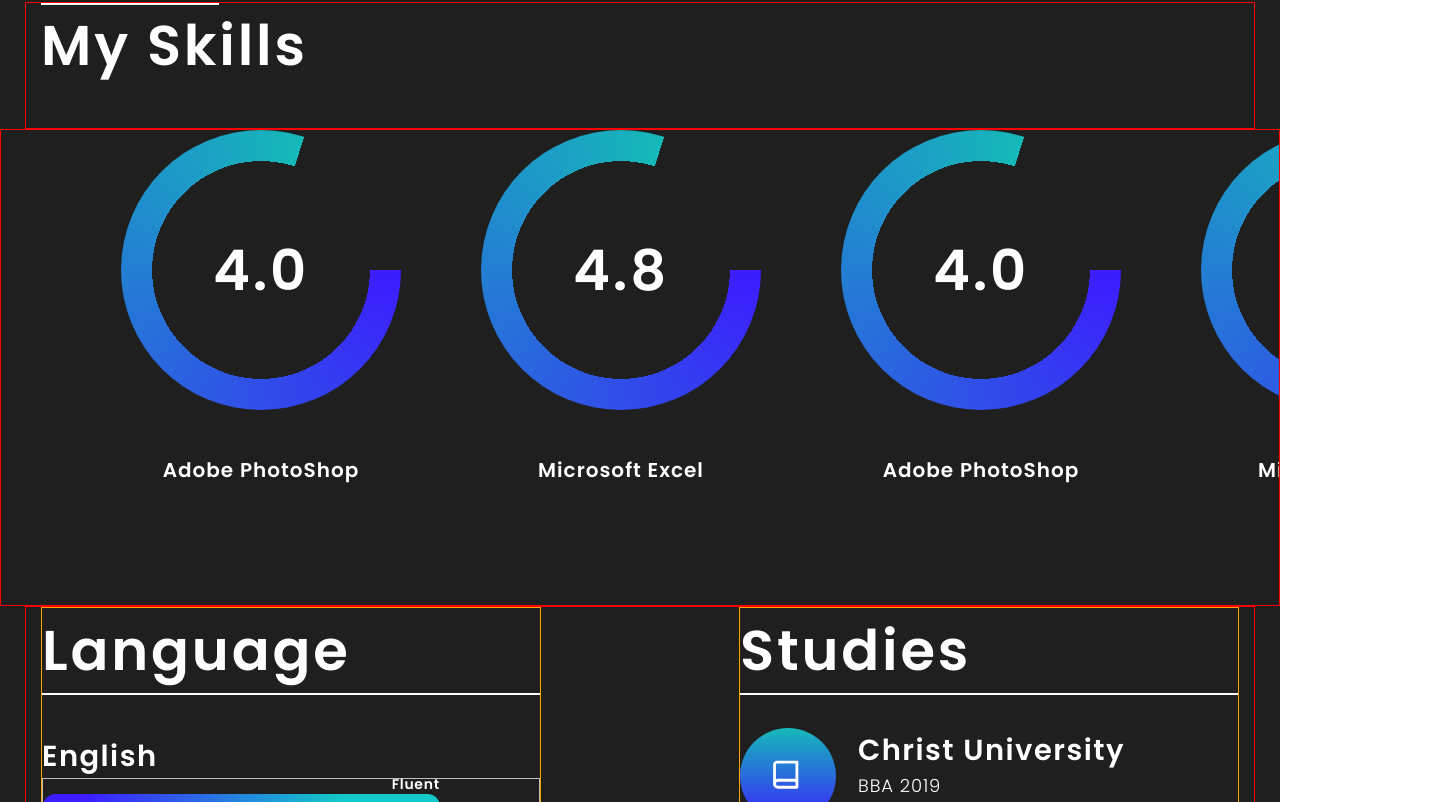
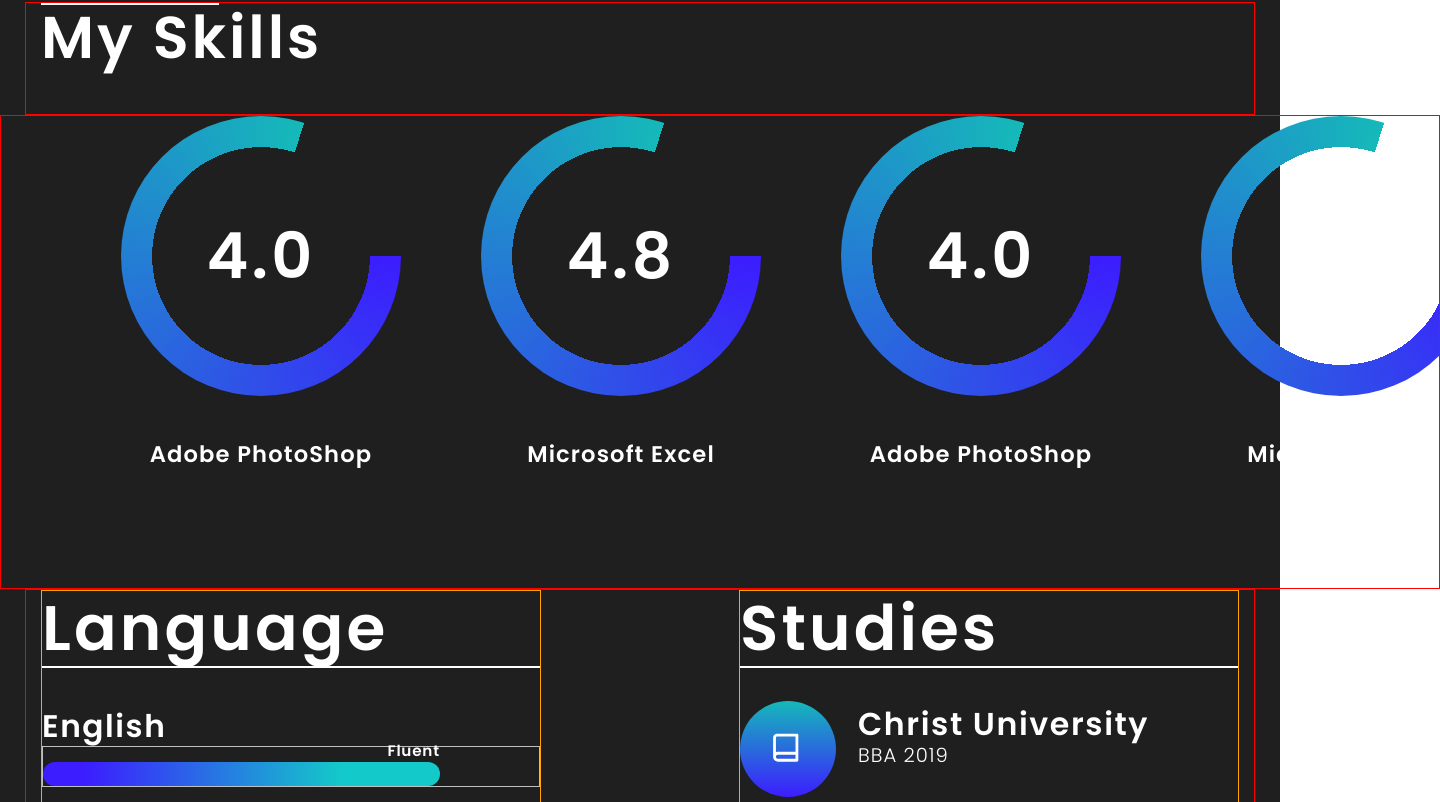
Before and after one commit to AndryGavrus/portfolio-project-my-version, a React app: page / in a window 1280 px wide. Shown: the part 1498-2300 px from the top of the page, 1440 px wide, since content can reach past the window. Built offline with nearby package versions, Linux system fonts and the light colour scheme.

Commit message:
Add Skills Adaptiv

```diff
--- a/src/layout/sections/skills/Skills.tsx
+++ b/src/layout/sections/skills/Skills.tsx
@@ -6,6 +6,8 @@
 import { University } from './blocks/Universities'
 import { FlexWrapper } from '../../../assets/components/FlexWrapper'
 import { Container } from '../../../assets/components/Container'
+import { font } from '../../../styles/Common'
+import { theme } from '../../../styles/Theme'
 
 
 const SkillData = [
@@ -102,9 +104,19 @@
 const SkillsSection = styled.section`
         padding: 60px 0;
 
+        @media ${theme.media.mobile} {
+        padding: 40px 0;
+        }
+
     ${SectionTitle} {
+        ${font({ weight: 600, Fmax: 56, Fmin: 41 })}
         margin-bottom: 40px;
         position: relative;
+
+        @media ${theme.media.mobile} {
+            margin-bottom: 24px;
+        }
+
         &::before {
             content: '';
             display: inline-block;
@@ -114,13 +126,17 @@
             position: absolute;
             top: 0;
             left: 0;
+
+            @media ${theme.media.mobile} {
+        width: 132px;
+        }
         }
     }
+
 `
 
 const SkillsBar = styled.div`
-    max-width: 1440px;
-    width: 100%;
+    width: 1440px;
     min-height: 100%;
     padding-left: 120px;
     margin: 0 auto;
@@ -129,7 +145,7 @@
 
     height: 100%;
     display: flex;
-    justify-content: space-around;
+    justify-content: space-between;
     flex-grow: 1;
     gap: 80px;
     overflow: auto;
@@ -141,6 +157,13 @@
     ${FlexWrapper} {
         position: relative;
     }
+
+    @media ${theme.media.mobile} {
+        padding-bottom: 55px;
+        max-width: 576px;
+        width: 100%;
+        padding-left: 60px;
+        }
 `
 
 const LangBlock = styled.div`
@@ -152,6 +175,11 @@
 
     ${SectionTitle} {
         margin-bottom: 42px;
+        ${font({ weight: 600, Fmax: 56, Fmin: 22 })}
+
+        @media ${theme.media.mobile} {
+            margin-bottom: 21px;
+        }
 
         &::before {
             content: '';
@@ -162,6 +190,10 @@
             position: absolute;
             top: 100%;
             left: 0;
+
+            @media ${theme.media.mobile} {
+        width: 191px;
+        }
         }
     }
 
@@ -174,6 +206,11 @@
 
     ${SectionTitle} {
         margin-bottom: 35px;
+        ${font({ weight: 600, Fmax: 56, Fmin: 22 })}
+
+        @media ${theme.media.mobile} {
+            margin: 46px 0 21px;
+        }
 
         &::before {
             content: '';
@@ -184,6 +221,10 @@
             position: absolute;
             top: 100%;
             left: 0;
+
+            @media ${theme.media.mobile} {
+        width: 191px;
+        }
         }
     }
 `
--- a/src/layout/sections/skills/blocks/LangSkill.tsx
+++ b/src/layout/sections/skills/blocks/LangSkill.tsx
@@ -2,6 +2,7 @@
 import styled from 'styled-components'
 import { FlexWrapper } from '../../../../assets/components/FlexWrapper'
 import { theme } from '../../../../styles/Theme'
+import { font } from '../../../../styles/Common'
 
 type LangSkillPropsType = {
     photo: string
@@ -25,15 +26,10 @@
 }
 
 
-
-
 const LangTitle = styled.h3`
-    font-family:"Poppins", sans-serif;
-    font-weight: 600;
-    font-size: 29px;
+    ${font({ weight: 600, Fmax: 29, Fmin: 18 })}
     letter-spacing: 0.05em;
     text-transform: capitalize;
-    color:${theme.colors.font};
 `
 
 const Wrapper = styled.div`
@@ -41,6 +37,10 @@
     display: inline-block;
     text-align: end;
     border: 1px solid silver;
+
+    @media ${theme.media.mobile} {
+        padding-top: 9px;
+        }
 `
 
 const ProgBar = styled.div`
@@ -49,12 +49,16 @@
 good 50
 beginner 25  */
 
-    height: 25px;
+    height: 24px;
     width: 80%;
     border-radius: 50px;
     background-image:linear-gradient(90deg, #3c1dff 10.42%, #14c9c9 75%);
 
     position: relative;
+
+    @media ${theme.media.mobile} {
+        height: 14px;
+        }
 `
 
 
@@ -64,11 +68,11 @@
     top: -20px;
     right: 0;
 
-    font-family:"Poppins", sans-serif;
-    font-weight: 600;
-    font-size: 14px;
+    ${font({ weight: 600, Fmax: 14, Fmin: 8 })}
     letter-spacing: 0.05em;
     text-transform: capitalize;
-    color:${theme.colors.font};
 
+    @media ${theme.media.mobile} {
+        top: -10px;
+        }
 `
--- a/src/layout/sections/skills/blocks/Universities.tsx
+++ b/src/layout/sections/skills/blocks/Universities.tsx
@@ -3,6 +3,7 @@
 import { FlexWrapper } from '../../../../assets/components/FlexWrapper'
 import { Icon } from '../../../../assets/components/icon/Icon'
 import { theme } from '../../../../styles/Theme'
+import { font } from '../../../../styles/Common'
 
 type UniversityPropsType = {
     name: string
@@ -15,7 +16,7 @@
             <IconWrapper>
                 <Icon iconId='book' width='30' height='33' viewBox='0 0 30 33' />
             </IconWrapper>
-            <FlexWrapper direction='column' align='flex-start'>
+            <FlexWrapper direction='column' align='flex-start' justify='ceneter' >
                 <UnName>{props.name}</UnName>
                 <Info>{props.info}</Info>
             </FlexWrapper>
@@ -31,6 +32,10 @@
 
     &+&{
         margin-top: 25px;
+
+        @media ${theme.media.mobile} {
+            margin-top: 14px;
+        }
     }
 `
 
@@ -44,23 +49,26 @@
     align-items: center;
     margin-right: 22px;
 
+
+
+    @media ${theme.media.mobile} {
+            width: 52px;
+            height: 52px;
+            margin-right: 12px;
+        }
+
+
 `
 
 const UnName = styled.h3`
-    font-family:"Poppins", sans-serif;
-    font-weight: 600;
-    font-size: 29px;
+    ${font({ weight: 600, Fmax: 29, Fmin: 16 })}
     letter-spacing: 0.05em;
     text-transform: capitalize;
-    color:${theme.colors.font};
 `
 
 const Info = styled.p`
-    font-family:"Poppins", sans-serif;
-    font-weight: 300;
-    font-size: 18px;
+    ${font({ weight: 300, Fmax: 18, Fmin: 10 })}
     letter-spacing: 0.05em;
     text-transform: capitalize;
-    color:${theme.colors.font};
     margin-bottom: 25px;
 `
--- a/src/layout/sections/skills/skillsBar/skill/Skill.tsx
+++ b/src/layout/sections/skills/skillsBar/skill/Skill.tsx
@@ -3,6 +3,7 @@
 import { Icon } from '../../../../../assets/components/icon/Icon'
 import { FlexWrapper } from '../../../../../assets/components/FlexWrapper'
 import { theme } from '../../../../../styles/Theme'
+import { font } from '../../../../../styles/Common'
 
 
 type SkillPropsType = {
@@ -32,6 +33,10 @@
     display: grid;
     place-items: center;
 
+    @media ${theme.media.mobile} {
+        width: 83px;
+        }
+
     &::before{
         content: '';
         position: absolute;
@@ -49,20 +54,13 @@
     }
 `
 
-const StyledSkill = styled.div`
-    position: relative;
-`
-
 const Mark = styled.span`
     display: flex;
     position: absolute;
 
-    font-family: "Poppins", sans-serif;
-    font-weight: 600;
-    font-size: 56px;
+    ${font({ weight: 600, Fmax: 56, Fmin: 19 })}
     letter-spacing: 0.05em;
     text-transform: capitalize;
-    color: ${theme.colors.font};
 `
 
 
@@ -70,10 +68,11 @@
     text-align: center;
     margin-top: 45px;
 
-    font-family: "Poppins", sans-serif;
-    font-weight: 600;
-    font-size: 20px;
+    ${font({ weight: 600, Fmax: 20, Fmin: 7 })}
     letter-spacing: 0.05em;
     text-transform: capitalize;
-    color: ${theme.colors.font};
+
+    @media ${theme.media.mobile} {
+        margin-top: 15px;
+        }
 `
```
